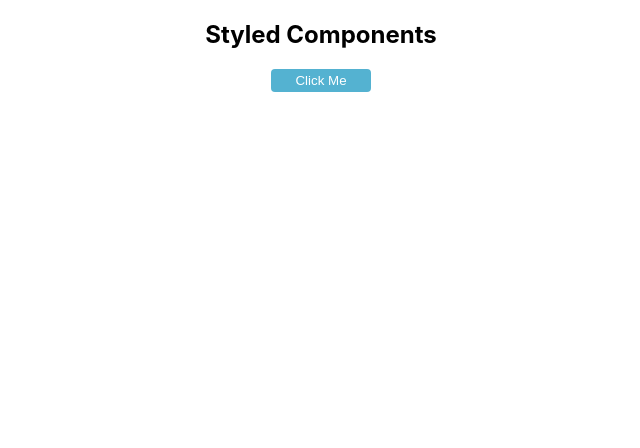
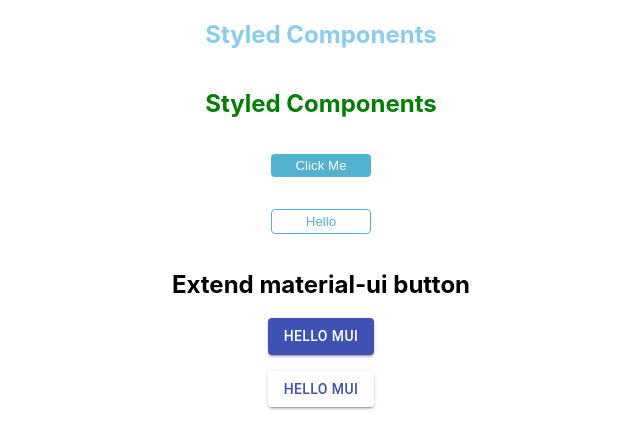
Before and after one commit to Kgaogel09/styled-components, a React (Create React App) app: page / in a window 1280 px wide. Shown: the top 448 px of the page, without its empty margins (319-959 px from the left). Built offline with nearby package versions, Linux system fonts and the light colour scheme.

Commit message:
feat(component): extend styled components

```diff
--- a/package.json
+++ b/package.json
@@ -3,6 +3,7 @@
   "version": "0.1.0",
   "private": true,
   "dependencies": {
+    "@material-ui/core": "^4.12.3",
     "@testing-library/jest-dom": "^5.16.2",
     "@testing-library/react": "^12.1.3",
     "@testing-library/user-event": "^13.5.0",
--- a/src/App.js
+++ b/src/App.js
@@ -2,13 +2,36 @@
 import BasicTitle from "./components/BasicTitle";
 import Container from "./components/Container";
 import DefaultBtn from "./components/DefaultBtn";
+import { HipsterBtn } from "./components/DefaultBtn";
+import { Button } from "@material-ui/core";
+
+const StyledBtn = styled(Button)`
+  background-color: transparent !important;
+  color: #3f51b5 !important;
+  border: 1px solid 3f51b5 !important;
+  margin: 1rem !important;
+`;
 
 function App() {
   return (
-    <Container>
-      <BasicTitle>Styled Components</BasicTitle>
-      <DefaultBtn>Click Me</DefaultBtn>
-    </Container>
+    <>
+      <Container>
+        <BasicTitle special>Styled Components</BasicTitle>
+        <BasicTitle>Styled Components</BasicTitle>
+        <DefaultBtn>Click Me</DefaultBtn>
+        <HipsterBtn>Hello</HipsterBtn>
+      </Container>
+
+      <Container>
+        <h2>Extend material-ui button</h2>
+        <Button variant="contained" color="primary">
+          Hello MUI
+        </Button>
+        <StyledBtn variant="contained" color="primary">
+          Hello MUI
+        </StyledBtn>
+      </Container>
+    </>
   );
 }
 
--- a/src/components/BasicTitle.js
+++ b/src/components/BasicTitle.js
@@ -2,6 +2,8 @@
 
 const BasicTitle = styled.h2`
   text-transform: capitalize;
+  /* color: ${(props) => props.special && "green"}; */
+  color: ${({ special }) => (special ? "skyblue" : "green")};
 `;
 
 export default BasicTitle;
--- a/src/components/DefaultBtn.js
+++ b/src/components/DefaultBtn.js
@@ -9,6 +9,22 @@
   padding: 0.25rem;
   display: block;
   width: 100px;
+  margin: 1rem auto;
+  :hover {
+    background: transparent;
+    color: rgb(84, 178, 209);
+    border: 1px solid rgb(84, 178, 209);
+  }
 `;
 
 export default DefaultBtn;
+
+export const HipsterBtn = styled(DefaultBtn)`
+  background: transparent;
+  color: rgb(84, 178, 209);
+  border: 1px solid rgb(84, 178, 209);
+  :hover {
+    background: rgb(84, 178, 209);
+    color: #fff;
+  }
+`;
```
Also changed, not shown: 1 other file (tests, documents, lock files or other folders).
